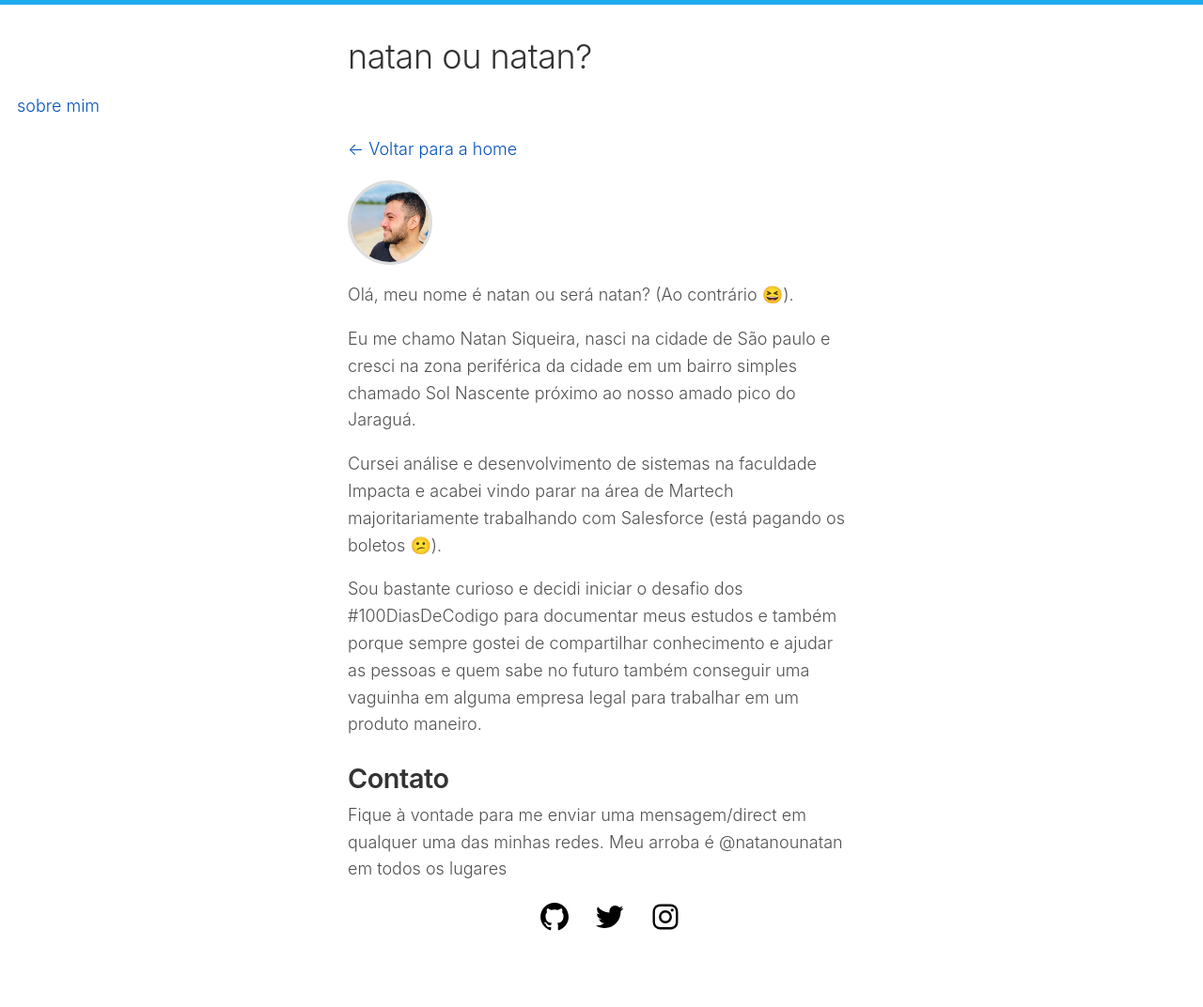
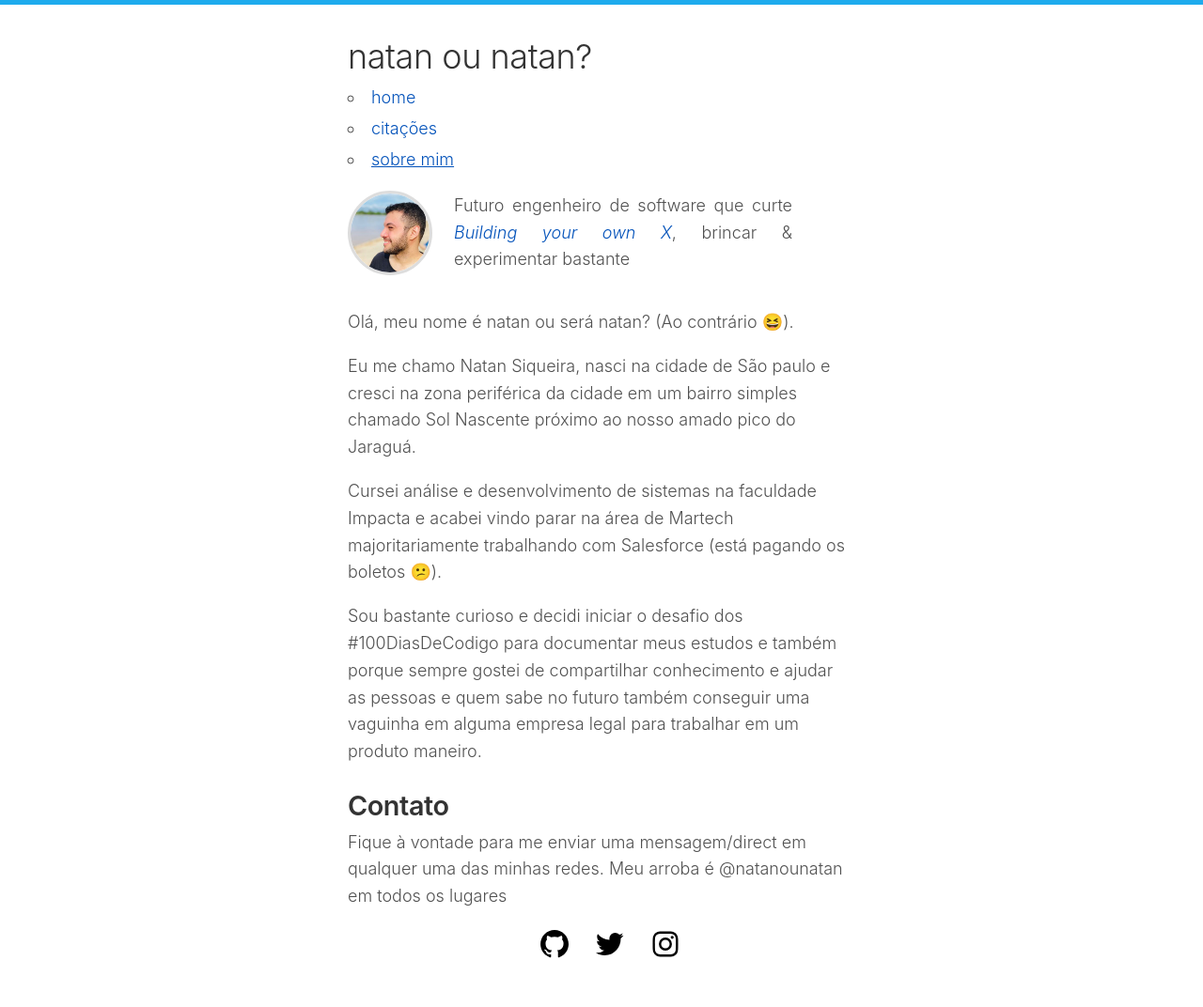
Before and after one commit to natansiqueira/natanounatan.github.io, a Jekyll site: the page built from about.html, in a window 1280 px wide. Shown: the whole page at 94% size. Built offline with Jekyll 4.4.1, drawn with Linux system fonts in a browser that asks for light colours; before the commit the page ends 1044 px from its top, so only the background shows below that.

Commit message:
navigation improvements

```diff
--- a/_data/navigation.yml
+++ b/_data/navigation.yml
@@ -1,2 +1,6 @@
+- name: home
+  link: /
+- name: citações
+  link: /quotes
 - name: sobre mim
   link: /about
--- a/_includes/header.html
+++ b/_includes/header.html
@@ -3,6 +3,13 @@
         <h1 class="main-title">
             <a href="{{ site.url }}">natan ou natan?</a>
         </h1>
+        {% include navigation.html %}
+        <div class="me">
+            <div class="photo">
+                <img src="/assets/images/me.jpg"
+                    alt="uma foto minha onde estou usando uma camiseta preta no cais de floriano no estado do piauí olhando para o rio">
+            </div>
+            <p>Futuro engenheiro de software que curte <em><a href="https://github.com/codecrafters-io/build-your-own-x" target="_blank">Building your own X</a></em>, brincar & experimentar bastante</p>
+        </div>
     </div>
-    {% include navigation.html %}
 </header>
--- a/_includes/navigation.html
+++ b/_includes/navigation.html
@@ -1,5 +1,7 @@
 <nav class="main-nav">
-    {% for item in site.data.navigation %}
-    <a href="{{ item.link }}" {% if page.url==item.link %}class="current" {% endif %}>{{ item.name }}</a>
-    {% endfor %}
+    <ul>
+        {% for item in site.data.navigation %}
+        <li><a href="{{ item.link }}" {% if page.url==item.link %}class="current" {% endif %}>{{ item.name }}</a></li>
+        {% endfor %}
+    </ul>
 </nav>
--- a/_sass/main.scss
+++ b/_sass/main.scss
@@ -25,6 +25,10 @@ body {
 .main-title>a:hover,
 .main-title>a:focus {
     text-decoration: none
+}
+
+.main-nav>ul>li>a.current {
+    text-decoration: underline;
 }
 
 .post {
@@ -65,15 +69,24 @@ body {
     font-size: 1rem;
 }
 
-.photo {
-    display: inline;
-    margin: 0 auto;
+.me>.photo {
+    display: inline-block;
 }
 
-.photo>img {
+.me>.photo>img {
+    display: inline-block;
     width: 5rem;
+    vertical-align: middle;
     border: 3px solid #ddd;
     border-radius: 50%;
+}
+
+.me>p{
+    display: inline-block;
+    margin-left: 1rem;
+    width: 20rem;
+    vertical-align: middle;
+    text-align: justify;
 }
 
 .social-icons {
--- a/about.html
+++ b/about.html
@@ -4,18 +4,7 @@ title: sobre
 ---
 
 <div class="container">
-    <div class="pagination">
-        <div class="pagination-previous">
-            <a href="{{ site.url }}">
-                ← Voltar para a home
-            </a>
-        </div>
-    </div>
     <section class="about">
-        <div class="photo">
-            <img src="/assets/images/me.jpg"
-                alt="uma foto minha onde estou usando uma camiseta preta no cais de floriano no estado do piauí olhando para o rio">
-        </div>
         <p>Olá, meu nome é natan ou será natan? (Ao contrário 😆).</p>
         <p>Eu me chamo Natan Siqueira, nasci
             na
--- a/index.html
+++ b/index.html
@@ -9,7 +9,6 @@ title: Home
         <h3>Nenhum conteúdo por enquanto...</h3>
         {% else %}
         {% for post in site.posts %}
-        <p>Artigos, descobertas, aprendizados e mais um pouco</p>
         <div class="post">
             <h2 class="post-title">
                 <a href="{{ post.url }}">{{ post.title }}</a>
```
Also changed, not shown: quotes.html (added, +11 -0 lines).
